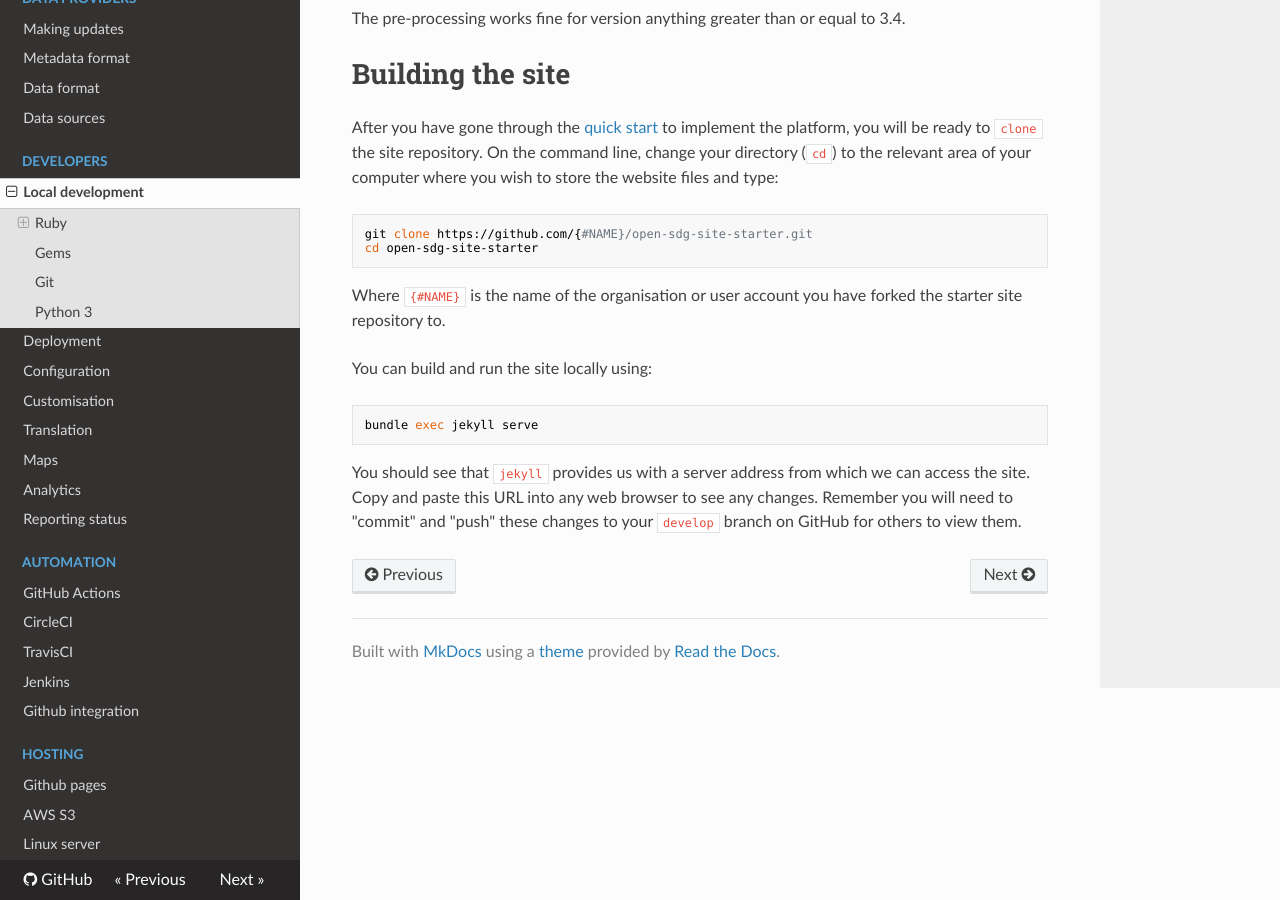
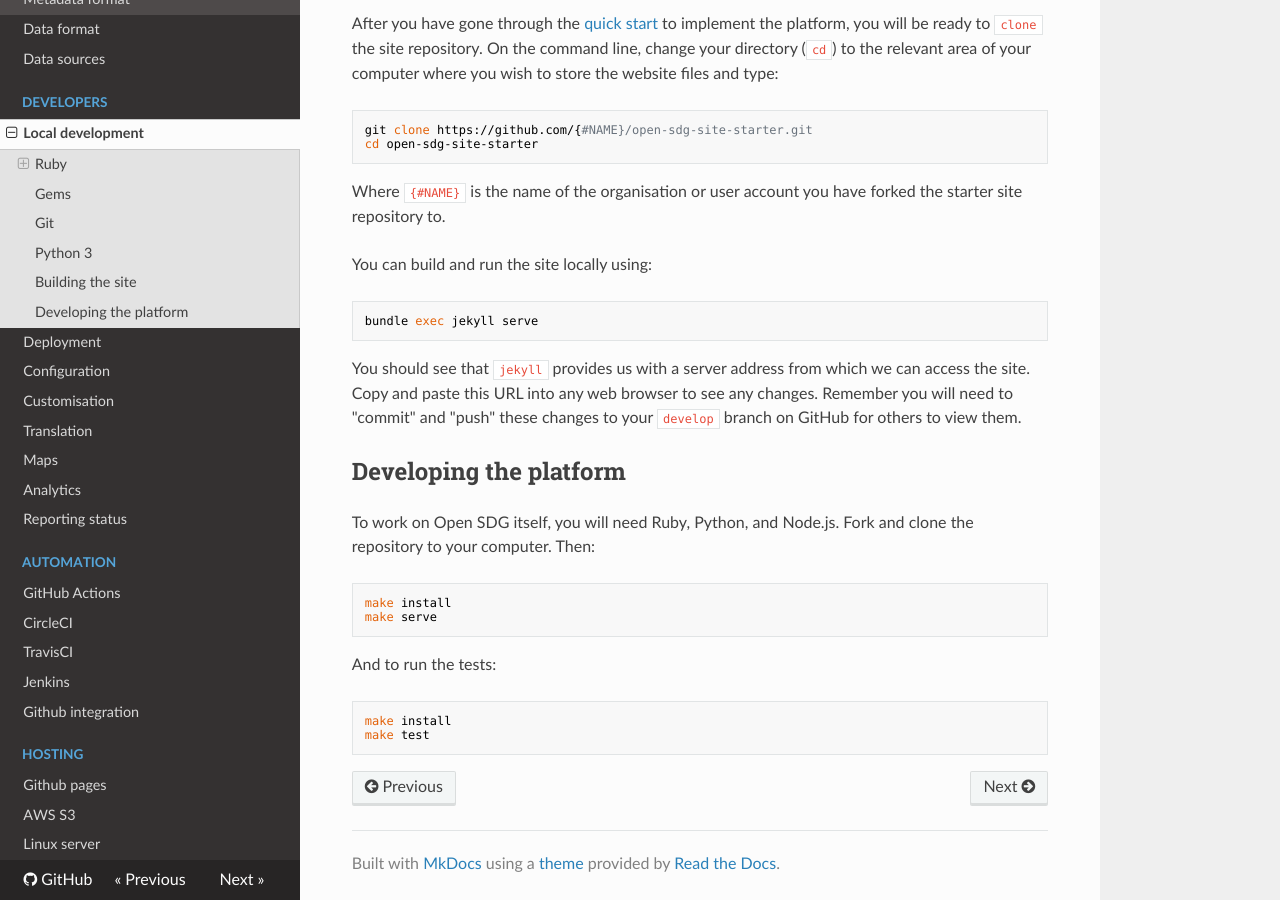
Before and after one commit to open-sdg/open-sdg, an MkDocs documentation site: the page built from docs/development.md, in a window 1280 px wide and 900 px high, scrolled down 1940 px. Built offline with MkDocs 1.6.1, drawn with Linux system fonts in a browser that asks for light colours; nearby versions of some CDN libraries; old or Windows-style settings are respelled for this version of MkDocs; some of the changed text lies outside the part shown.

Commit message:
A make serve command for easier local development

````diff
--- a/docs/development.md
+++ b/docs/development.md
@@ -75,7 +71,7 @@
 
 The pre-processing works fine for version anything greater than or equal to 3.4.
 
-# Building the site
+## Building the site
 
 After you have gone through the [quick start](https://open-sdg.readthedocs.io/en/latest/quick-start/) to implement the platform, you will be ready to `clone` the site repository. On the command line, change your directory (`cd`) to the relevant area of your computer where you wish to store the website files and type:
 
@@ -93,3 +89,19 @@
 ```
 
 You should see that `jekyll` provides us with a server address from which we can access the site. Copy and paste this URL into any web browser to see any changes. Remember you will need to "commit" and "push" these changes to your `develop` branch on GitHub for others to view them.
+
+## Developing the platform
+
+To work on Open SDG itself, you will need Ruby, Python, and Node.js. Fork and clone the repository to your computer. Then:
+
+```
+make install
+make serve
+```
+
+And to run the tests:
+
+```
+make install
+make test
+```
````
Also changed, not shown: other parts of docs/development.md (+0 -4 lines), README.md (+16 -0 lines), 3 other files.
